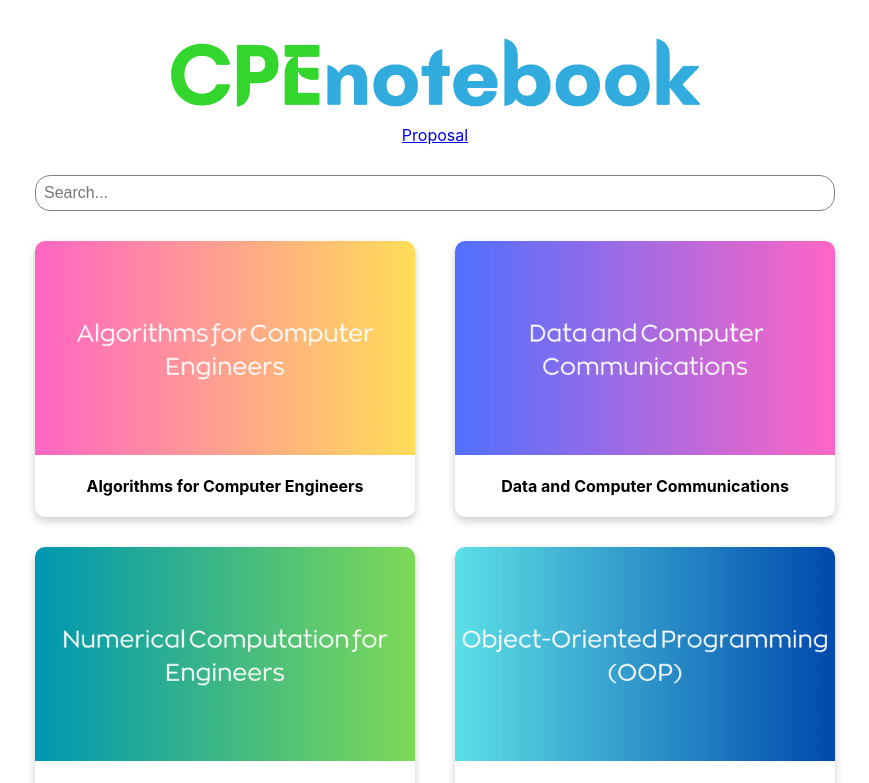
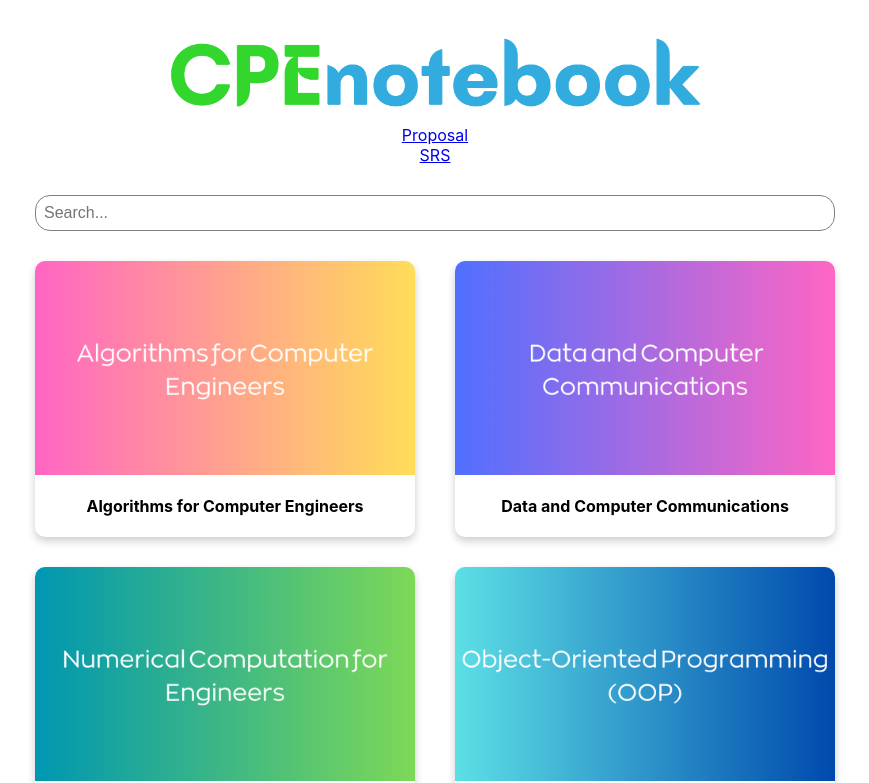
Before and after one commit to tahhh2234/CPEnotebook, a React (Create React App) app in the folder cpe-notebook/: page / in a window 1280 px wide. Shown: the top 783 px of the page, without its empty margins (205-1074 px from the left). Built offline with nearby package versions, Linux system fonts and the light colour scheme.

Commit message:
srs update

```diff
--- a/cpe-notebook/src/App.js
+++ b/cpe-notebook/src/App.js
@@ -48,7 +48,20 @@ function App() {
   return (
     <div>
       <AppHeader />
-      <a href={process.env.PUBLIC_URL + "software_engineer_proposal.pdf"} target="blank" className="pdf-file">Proposal</a>
+      <a
+        href={process.env.PUBLIC_URL + "software_engineer_proposal.pdf"}
+        target="blank"
+        className="pdf-file"
+      >
+        Proposal
+      </a>
+      <a
+        href={process.env.PUBLIC_URL + "SRS.pdf"}
+        target="blank"
+        className="pdf-file"
+      >
+        SRS
+      </a>
       <section className="app-section">
         <div className="app-container">
           <AppSearch value={searchText} onValueChange={setSearchText} />
```
Also changed, not shown: 1 other file (tests, documents, lock files or other folders).
